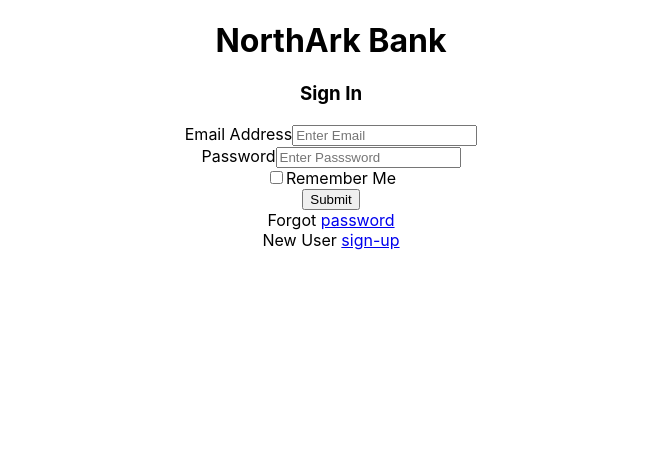
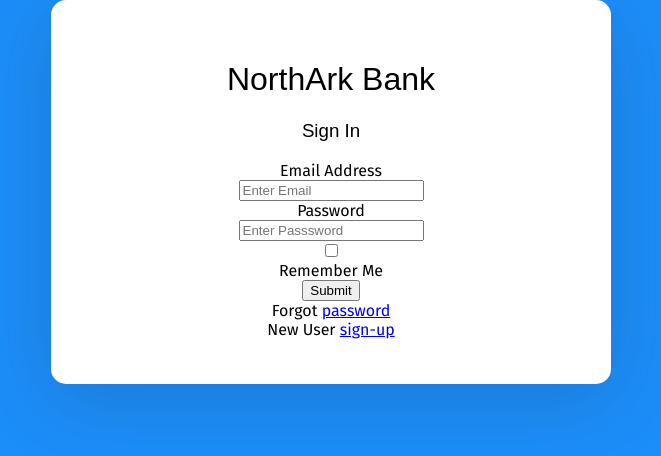
Before and after one commit to arthurs14/Minos-Labs-NorthArk-Bank-Project, a React (Create React App) app in the folder client/: page / in a window 1280 px wide. Shown: the top 456 px of the page, without its empty margins (309-970 px from the left). Built offline with nearby package versions, Linux system fonts and the light colour scheme.

Commit message:
made some changes with conflicting css

```diff
--- a/client/src/Components/Login/Login.css
+++ b/client/src/Components/Login/Login.css
@@ -0,0 +1,39 @@
+@import url('https://fonts.googleapis.com/css?family=Fira+Sans:400,500,600,700,800');
+
+.container {
+  background: #1C8EF9;
+  min-height: 100vh;
+  display: flex;
+  font-weight: 400;
+  font-family: 'Fira Sans', sans-serif;
+}
+
+.login-form h1, .login-form h3 {
+  font-weight: 500;
+  font-family: 'Firs Sans', sans-serif;
+}
+
+.login-form .form-group label{
+  display: block;
+  align-items: left;
+}
+
+.auth-wrapper {
+  width: 100%;
+  height: 100%;
+}
+
+.auth-inner {
+  width: 450px;
+  margin: auto;
+  background: #ffffff;
+  box-shadow: 0px 14px 80px rgba(34,35,58,0.2);
+  border-radius: 15px;
+  padding: 40px 55px 45px 55px;
+  transition: all .3s;
+}
+
+.auth-wrapper .form-control:focus {
+  border-color: #167bff;
+  box-shadow: none;
+}
--- a/client/src/Components/Login/Login.js
+++ b/client/src/Components/Login/Login.js
@@ -5,10 +5,12 @@
 
 const Login = () => {
     return (
-      <div className="auth-wrapper">
-          <div className="auth-inner">
-              <UserLogin />
-          </div>
+      <div className="container">
+        <div className="auth-wrapper">
+            <div className="auth-inner">
+                <UserLogin />
+            </div>
+        </div>
       </div>
     );
 };
--- a/client/src/Components/Login/LoginForms/UserLogin.js
+++ b/client/src/Components/Login/LoginForms/UserLogin.js
@@ -3,7 +3,7 @@
 
 const UserLogin = () => {
   return (
-    <form>
+    <form className="login-form">
       <h1>NorthArk Bank</h1>
       <h3>Sign In</h3>
 
```
